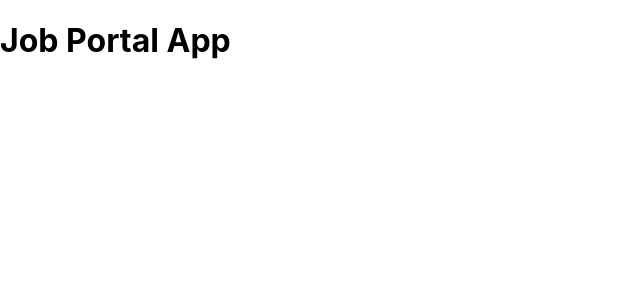
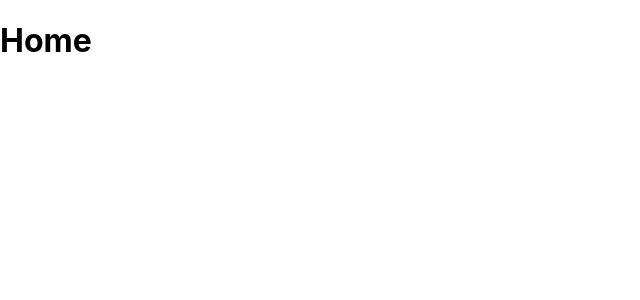
Before and after one commit to TechieeGeeeks/JobSet, a React (Create React App) app in the folder frontend/: page / in a window 1280 px wide. Shown: the top 300 px of the page, without its empty margins (0-640 px from the left). Built offline with nearby package versions, Linux system fonts and the light colour scheme; the HTML template or start-up script is replaced by a standard one.

Commit message:
Some changes

```diff
--- a/frontend/src/App.js
+++ b/frontend/src/App.js
@@ -1,9 +1,17 @@
 import './App.css';
+import {Routes, BrowserRouter,Route} from 'react-router-dom';
+import Home from './pages/Home'
+import NotFound from './pages/NotFound'
 
 const App=()=> {
   return (
     <>
-    <h1> Job Portal App</h1>
+    <BrowserRouter>
+    <Routes>
+      <Route path='/' element={<Home/>}/>
+      <Route path='*'element={<NotFound/>}/>{/* Any Page that is not available will get redirected to not found using (*) */}
+    </Routes>
+    </BrowserRouter>
     </>
   );
 }
--- a/frontend/src/pages/Home.jsx
+++ b/frontend/src/pages/Home.jsx
@@ -2,7 +2,7 @@ import React from 'react'
 
 const Home = () => {
   return (
-    <div>Home</div>
+    <h1>Home</h1>
   )
 }
 
--- a/frontend/src/pages/NotFound.jsx
+++ b/frontend/src/pages/NotFound.jsx
@@ -2,7 +2,7 @@ import React from 'react'
 
 const NotFound = () => {
   return (
-    <div>URL Does Not Exist</div>
+    <h2>URL Does Not Exist</h2>
   )
 }
 
```
Also changed, not shown: frontend/src/theme.js (added).
